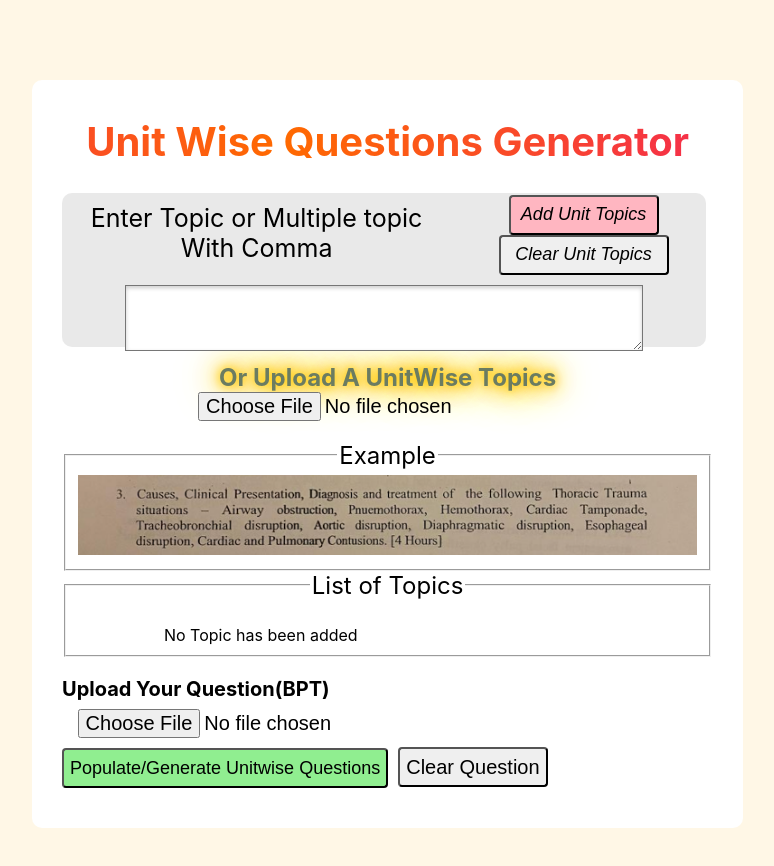
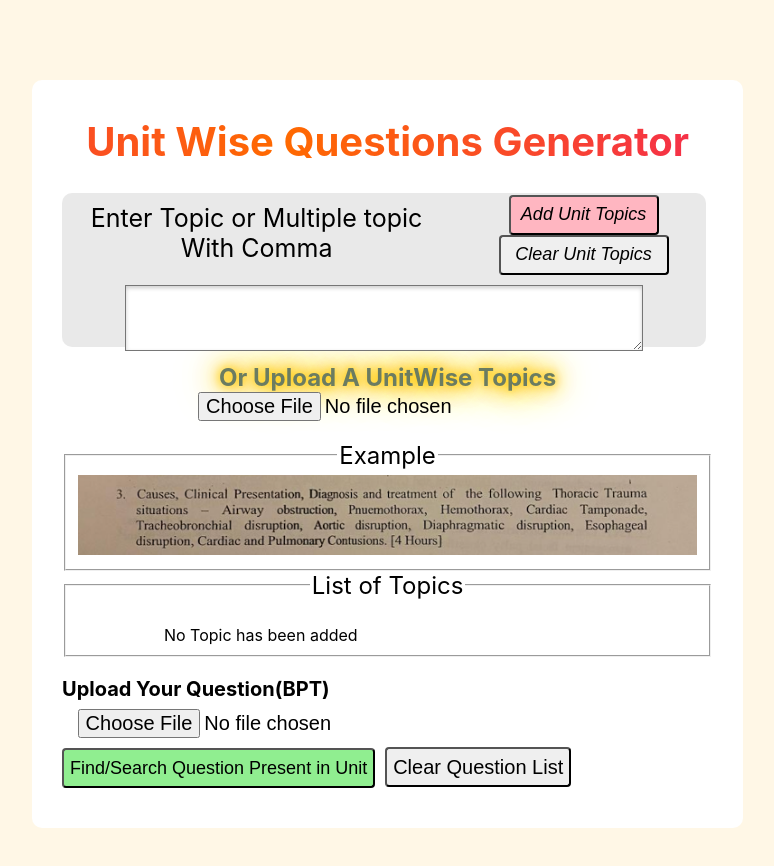
Before and after one commit to abhijitgithub2019/UnitWiseQuestions, a React (Create React App) app: page / in a window 1280 px wide. Shown: the top 866 px of the page, without its empty margins (296-1070 px from the left). Built offline with nearby package versions, Linux system fonts and the light colour scheme.

Commit message:
Added classname topicButtontext width has changed

```diff
--- a/src/AddUnitTopics.js
+++ b/src/AddUnitTopics.js
@@ -302,10 +302,10 @@ const AddUnitTopics = () => {
             className="populateButton"
             onClick={populateUnitWiseQuestion}
           >
-            Populate/Generate Unitwise Questions
+            Find/Search  Question Present in Unit
           </button>
           <button type="submit" className="clearImage" onClick={onClearImage}>
-            Clear Question
+            Clear Question List
           </button>
 
           <div></div>
```
